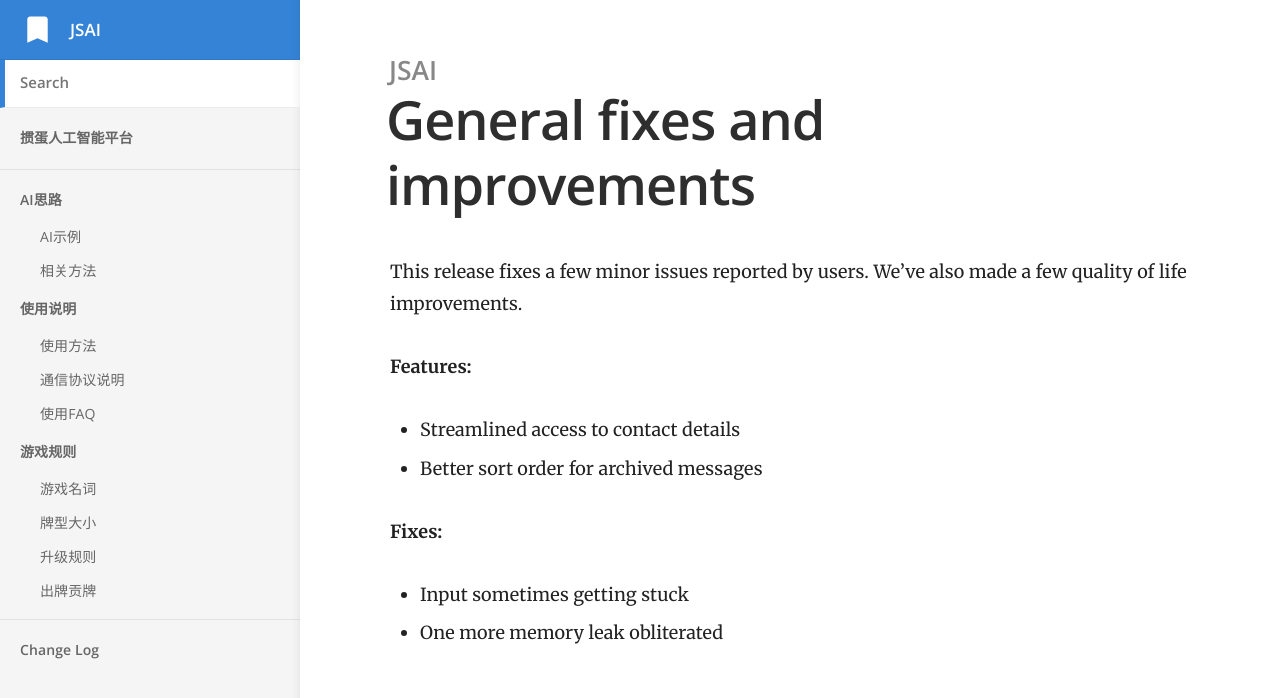
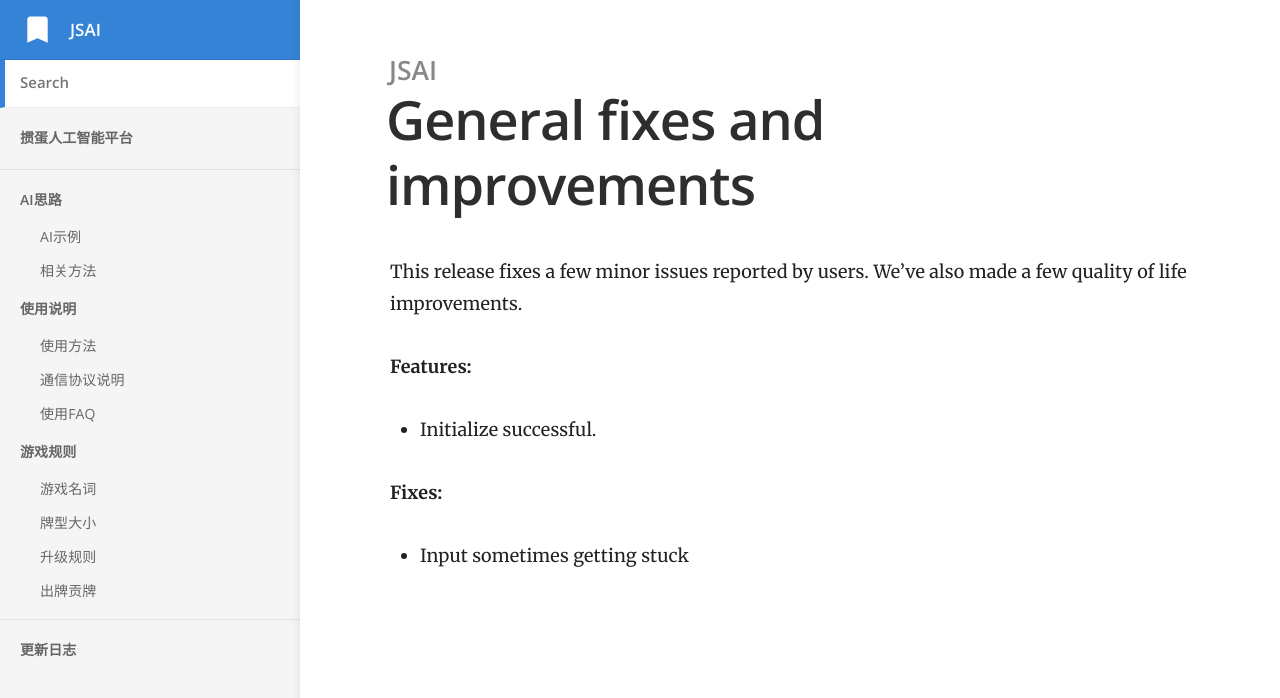
Before and after one commit to njuptGD/njuptGD.github.io, a Jekyll site: the page built from _posts/2019-11-20-update-log.md, in a window 1280 px wide. Shown: the top 698 px of the page. Built offline with Jekyll 4.4.1, drawn with Linux system fonts in a browser that asks for light colours.

Commit message:
# 基本文档脉络v4.0

```diff
--- a/_config.yml
+++ b/_config.yml
@@ -6,6 +6,8 @@ url: "https://long-pig.cloudvent.net"
 baseurl:
 google_analytics_key:
 show_full_navigation: true
+excluded_in_search: true
+
 
 # Values for the jekyll-seo-tag gem (https://github.com/jekyll/jekyll-seo-tag)
 logo: /siteicon.png
--- a/_posts/2016-02-05-general-fixes-and-improvements.md
+++ b/_posts/2019-11-20-update-log.md
@@ -7,10 +7,8 @@ This release fixes a few minor issues reported by users. We've also made a few q
 
 **Features:**
 
-* Streamlined access to contact details
-* Better sort order for archived messages
+* Initialize successful.
 
 **Fixes:**
 
 * Input sometimes getting stuck
-* One more memory leak obliterated
--- a/changelog.html
+++ b/changelog.html
@@ -1,5 +1,5 @@
 ---
-title: Change Log
+title: 更新日志
 ---
 
 <p>Subscribe with <a href="{{ site.baseurl }}/feed.xml">RSS</a> to keep up with the latest changes.</p>
```
Also changed, not shown: _posts/2016-01-12-media-support.md (deleted, +0 -17 lines).
